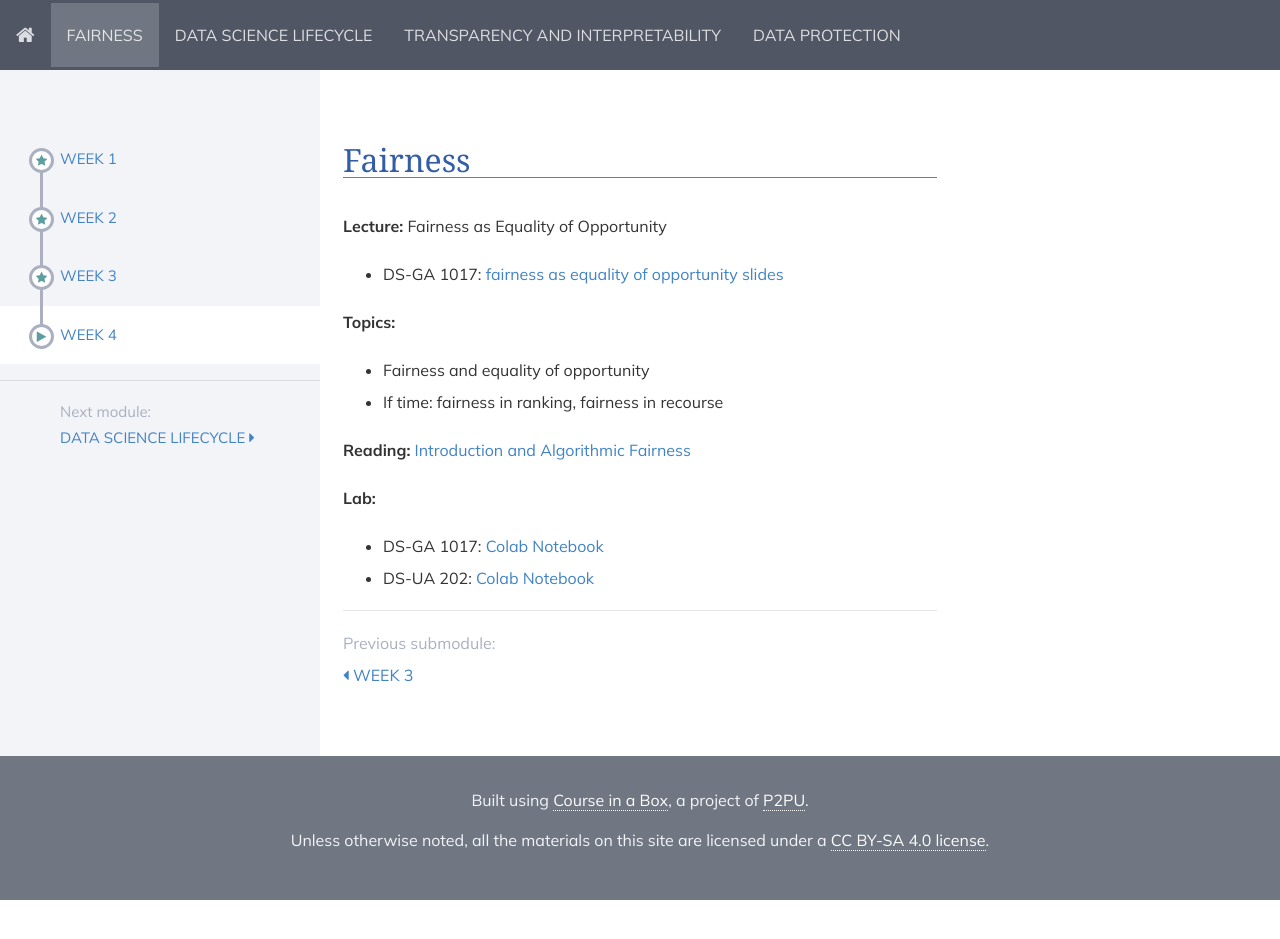
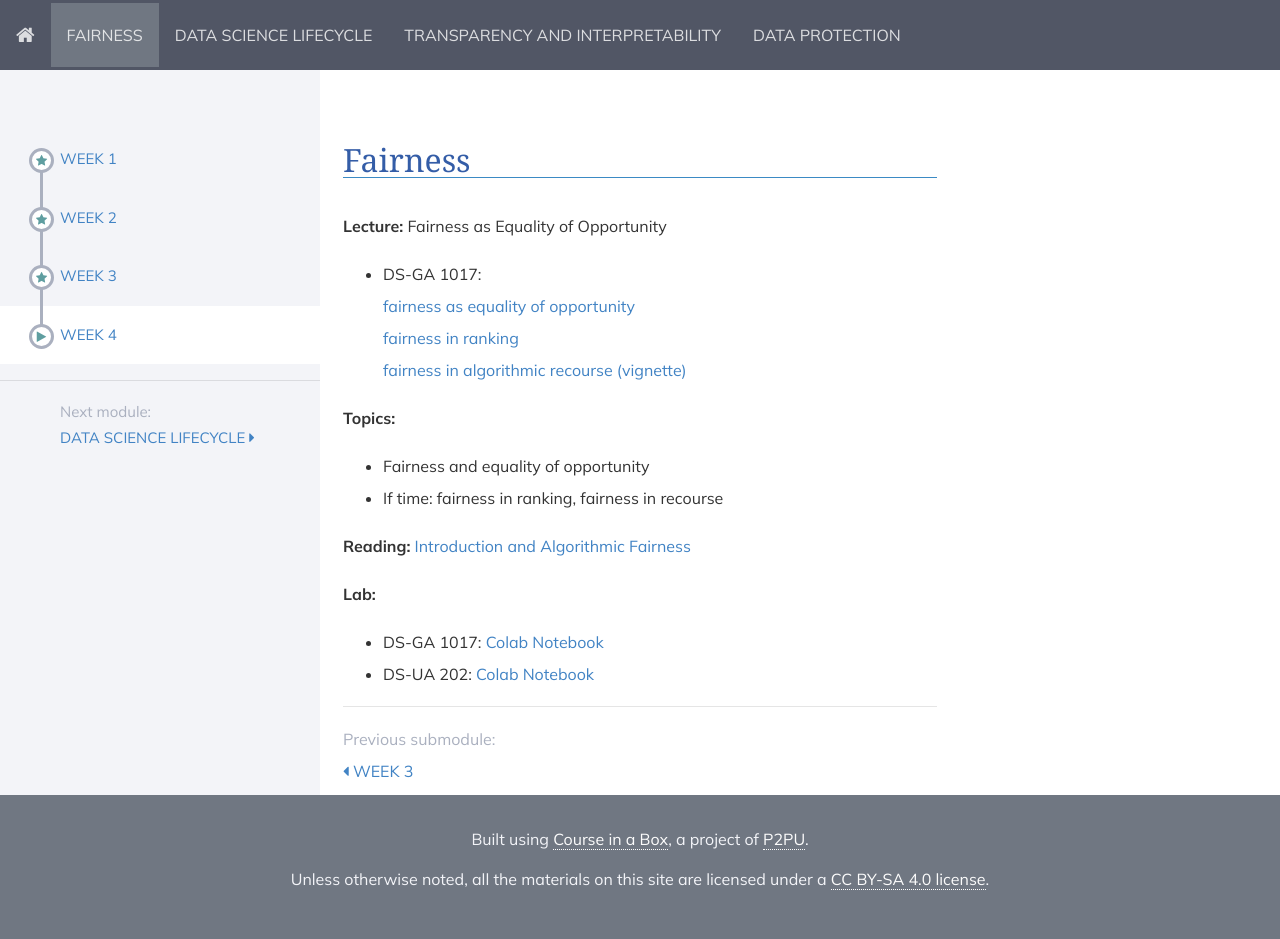
Before and after one commit to DataResponsibly/rds24, a Jekyll site: the page built from modules/fairness/_posts/2000-01-04-week4.md, in a window 1280 px wide. Built offline with Jekyll 4.4.1, drawn with Linux system fonts in a browser that asks for light colours; nearby versions of some CDN libraries; before the commit the page ends 900 px from its top, so only the background shows below that.

Commit message:
Update 2000-01-04-week4.md

```diff
--- a/modules/fairness/_posts/2000-01-04-week4.md
+++ b/modules/fairness/_posts/2000-01-04-week4.md
@@ -7,7 +7,10 @@ title: Week 4
 **Lecture:** Fairness as Equality of Opportunity
 
 <!-- * DS-UA 202: [fairness and causality](../../../assets/5_counterfactual_fairness_2023_202.pdf) and [fairness of equality of opportunity](../../../assets/6_Fairness_2023_202.pdf) and [equality of opportunity](../../../assets/7_Fairness_EO_2023_202.pdf) -->
-* DS-GA 1017: [fairness as equality of opportunity slides](../../../assets/4_Fairness_1017.pdf)
+* DS-GA 1017: <br>
+  [fairness as equality of opportunity](../../../assets/4_Fairness_1017.pdf)<br>
+  [fairness in ranking](https://drive.google.com/file/d/1ec1aJDfIPuVf66ZPmL-kFyw9vsuXXnlg/view)<br>
+  [fairness in algorithmic recourse (vignette)](../../../assets/4_Algorithmic_Recourse_Vignette.pdf)
 
 **Topics:**
 
```
